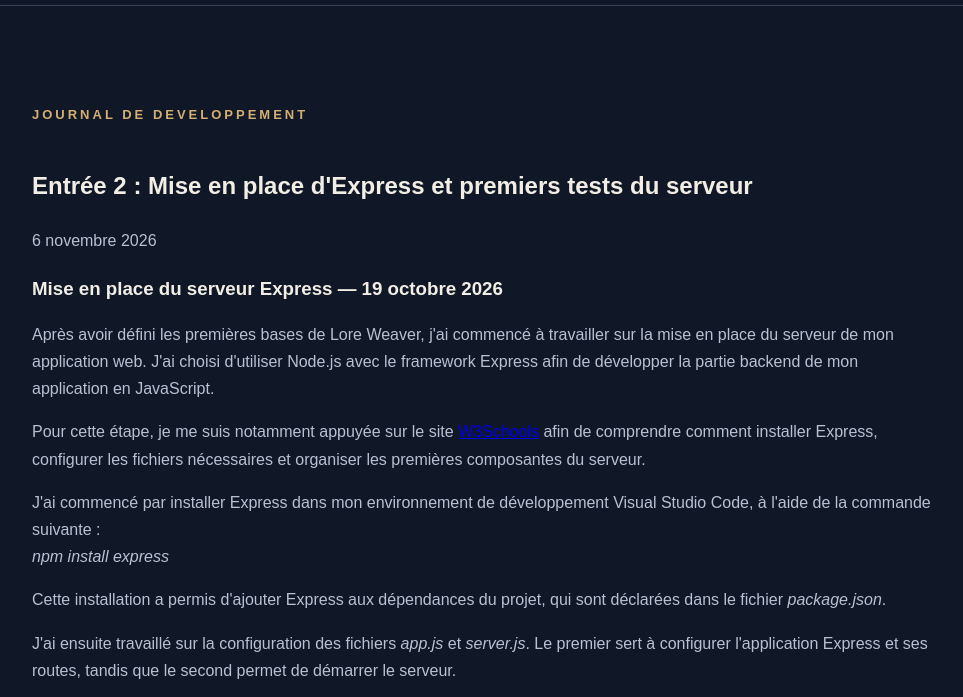
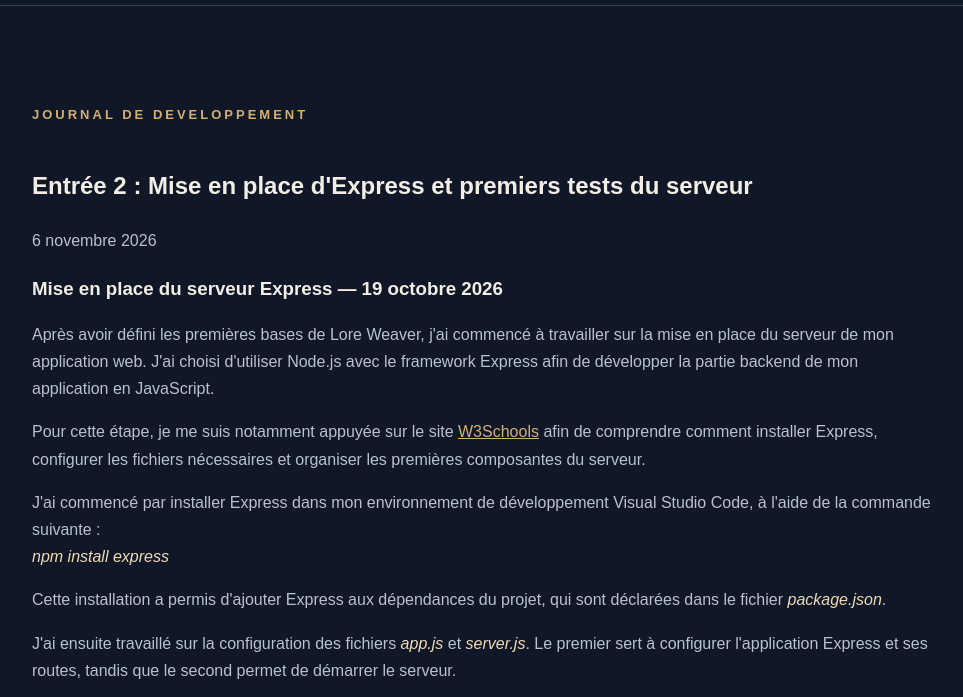
Before and after one commit to AliciaGagne/LoreWeaver-Blog, a plain HTML site: page articles/entree2.html in a window 1280 px wide. Shown: the part 66-763 px from the top of the page, without its empty margins (158-1121 px from the left). Drawn offline with Linux system fonts and the light colour scheme.

Commit message:
Update style.css : Correction pour le CSS des articles

```diff
--- a/style.css
+++ b/style.css
@@ -216,15 +216,15 @@ main > article p {
   margin-bottom: 20px;
 }
 
-main > article a {
+main article a {
   color: #d4af71;
 }
 
-main > article a:hover {
+main article a:hover {
   color: #eedab7;
 }
 
-main > article i {
+main article i {
   color: #eedab7;
   font-style: italic;
 }
```
